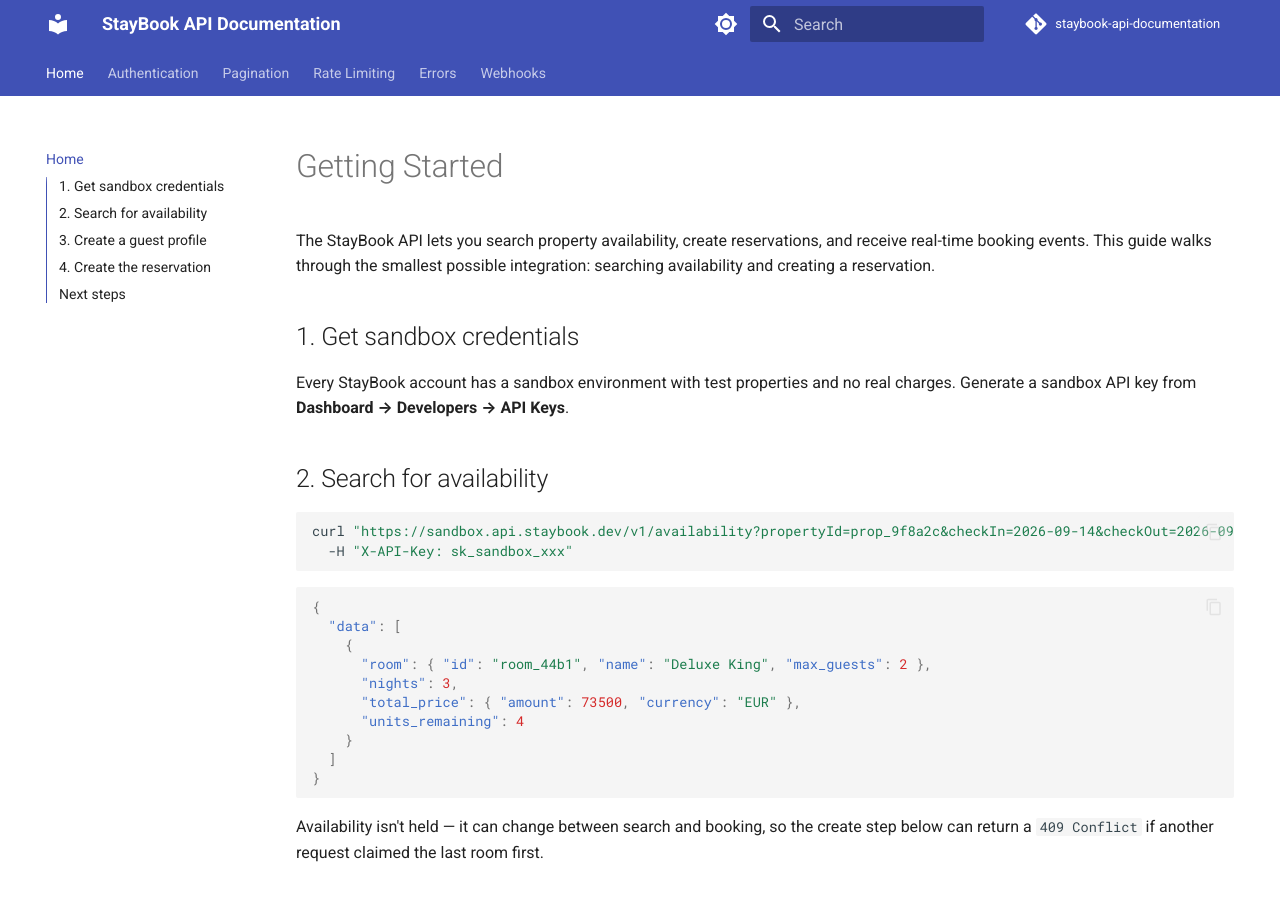
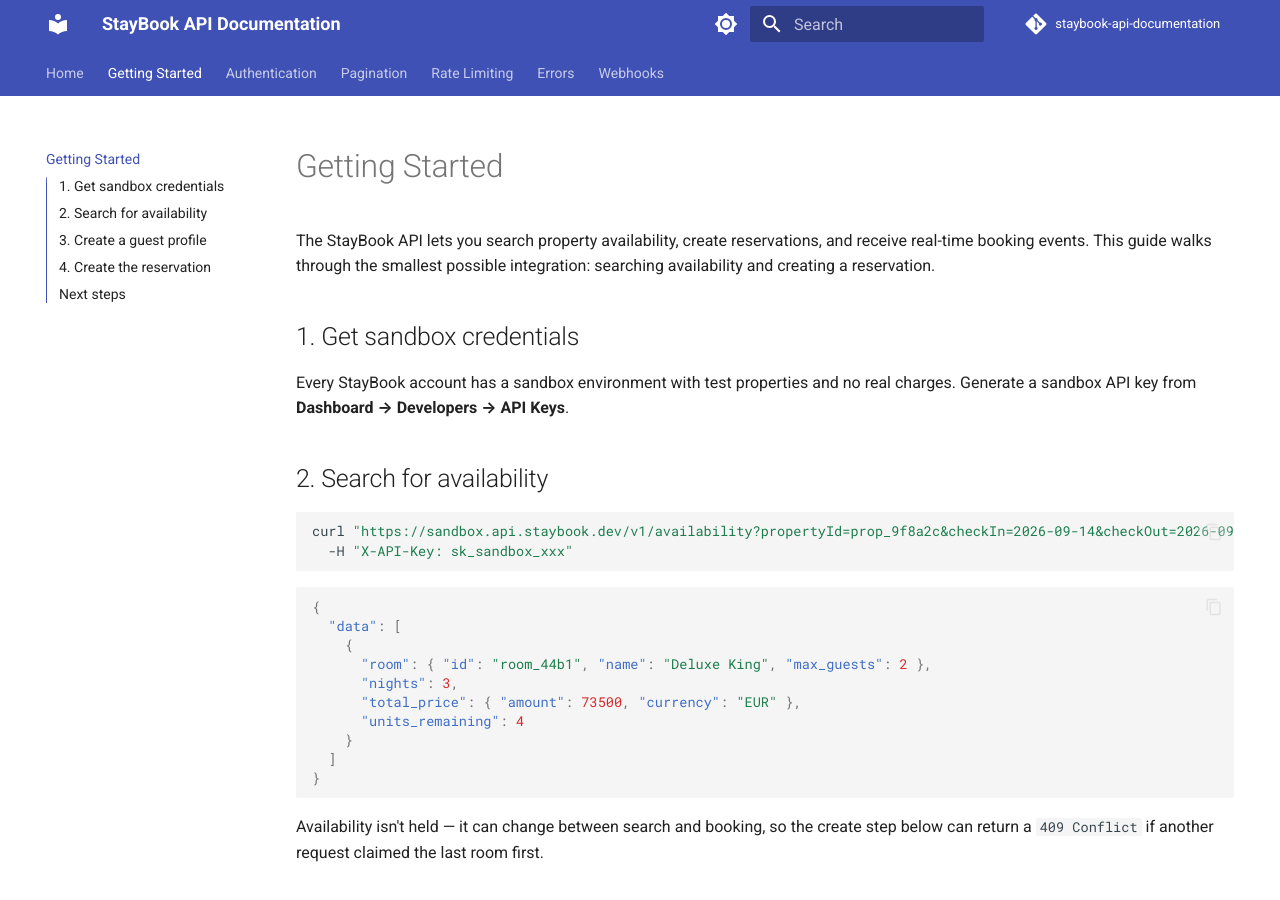
Before and after one commit to veeranpatil-boop/staybook-api-documentation, an MkDocs documentation site: the page built from docs/getting-started.md, in a window 1280 px wide and 900 px high. Built offline with MkDocs 1.6.1 and Material for MkDocs 9.7.7, drawn with Linux system fonts in a browser that asks for light colours; comment, search, counter and statistics services are not loaded.

Commit message:
updated mkdocs.yml

```diff
--- a/mkdocs.yml
+++ b/mkdocs.yml
@@ -27,7 +27,8 @@
     - search.highlight
 
 nav:
-  - Home: getting-started.md
+  - Home: index.md
+  - Getting Started: getting-started.md
   - Authentication: authentication.md
   - Pagination: pagination.md
   - Rate Limiting: rate-limiting.md
```
